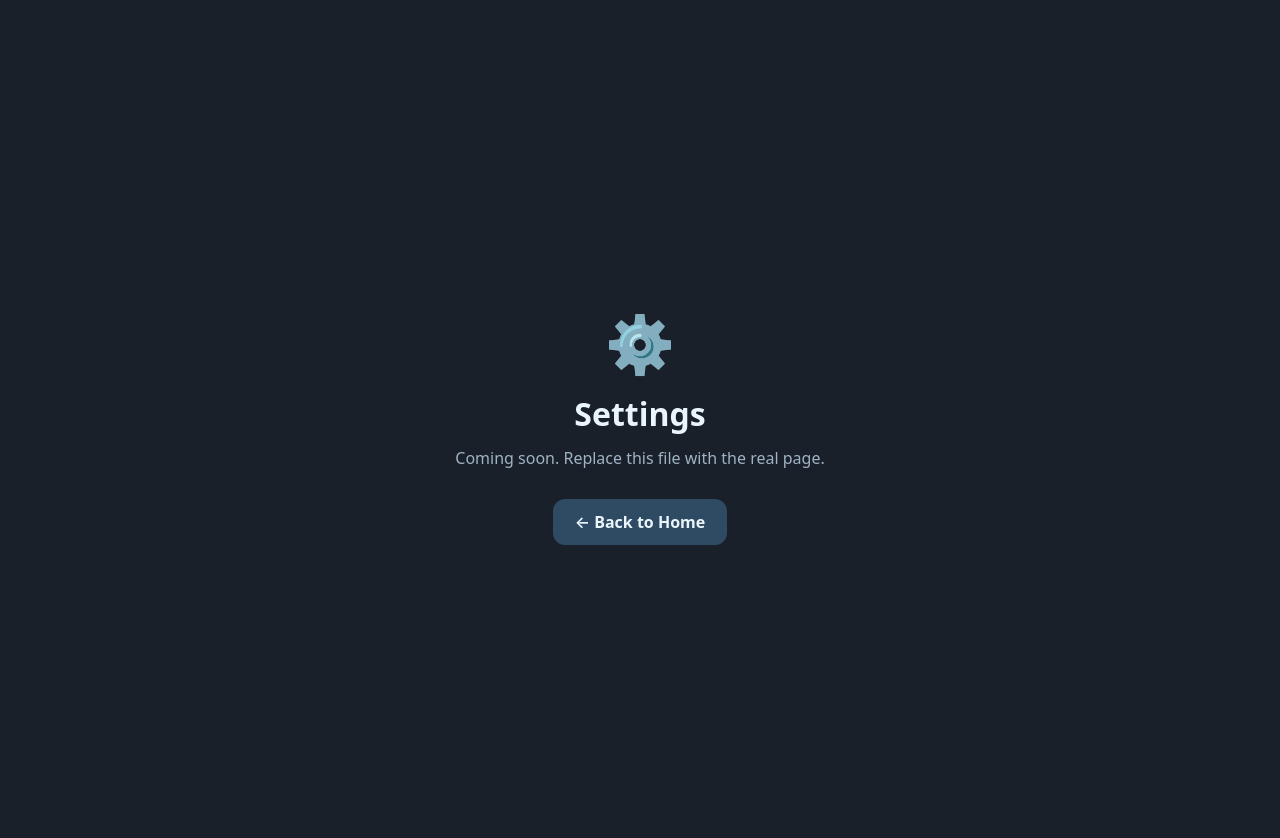
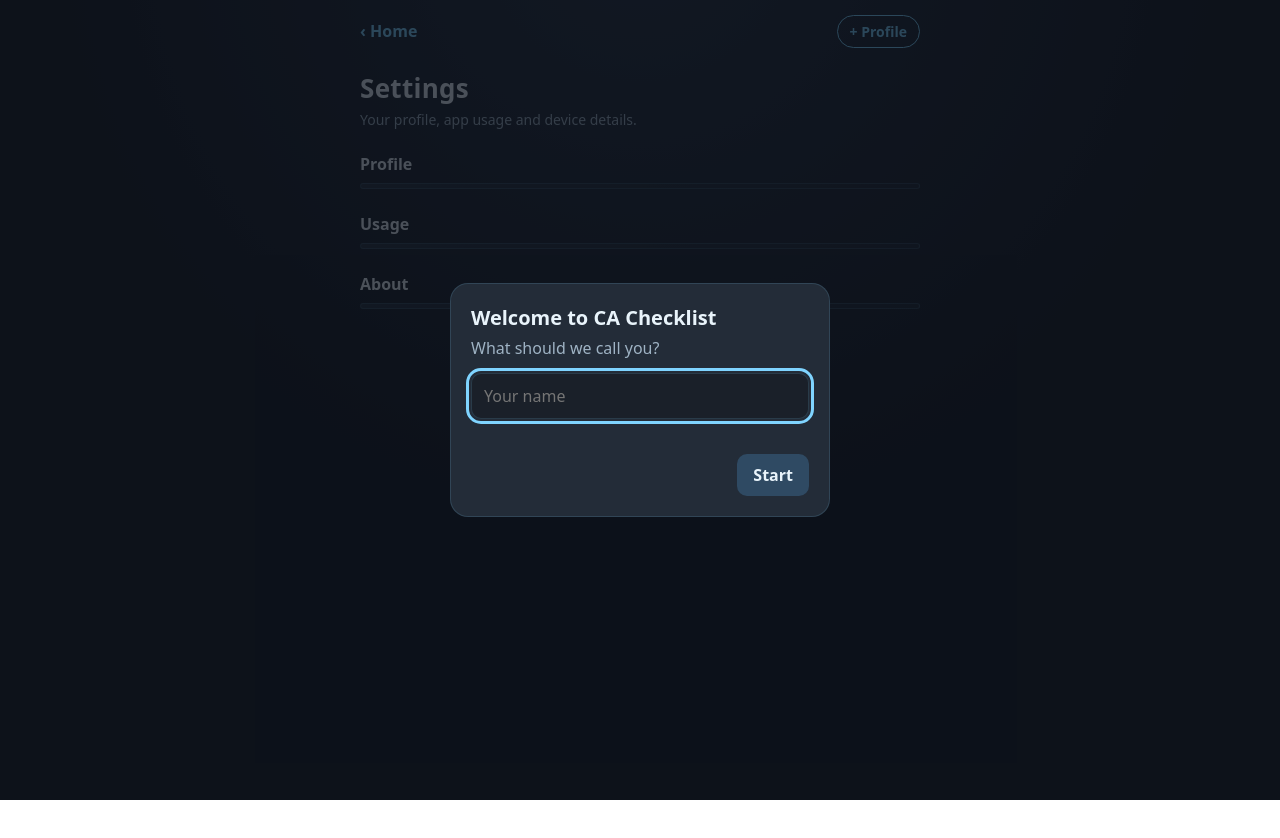
Before and after one commit to afnanhere036-eng/Ca-tracker, a plain HTML site: page settings.html in a window 1280 px wide. After the commit the page ends 800 px from the top, so only its background shows below. Drawn offline with Linux system fonts and the light colour scheme.

Commit message:
Update settings.html

```diff
--- a/settings.html
+++ b/settings.html
@@ -3,12 +3,42 @@
 <meta name="viewport" content="width=device-width, initial-scale=1, viewport-fit=cover">
 <meta name="theme-color" content="#1A2029">
 <title>Settings | CA Foundation</title>
-<style>
-body{margin:0;min-height:100vh;display:flex;flex-direction:column;align-items:center;justify-content:center;gap:12px;
-background:#1A2029;color:#e9f4fb;font-family:system-ui,-apple-system,sans-serif;text-align:center;padding:24px}
-.i{font-size:56px}h1{margin:0}p{color:#9fb3c4;margin:0}
-a{margin-top:18px;padding:12px 22px;border-radius:12px;background:#2f4a63;color:#e9f4fb;text-decoration:none;font-weight:600}
-</style></head><body>
-<div class="i">⚙️</div><h1>Settings</h1><p>Coming soon. Replace this file with the real page.</p>
-<a href="index.html">&larr; Back to Home</a>
+</head><body>
+<div id="cat-topbar"></div>
+<main class="wrap">
+  <h1>Settings</h1>
+  <p class="sub">Your profile, app usage and device details.</p>
+  <h2>Profile</h2><div class="panel" id="profile-card"></div>
+  <h2>Usage</h2><div class="panel" id="usage-card"></div>
+  <h2>About</h2><div class="panel" id="about-card"></div>
+</main>
+
+<script src="js/core.js"></script>
+<script>
+(function () {
+  var el = CAT.el;
+  function row(key, value, extra) {
+    var v = el("span", { class: "v" }, [el("span", { text: value })]);
+    if (extra) v.append(extra);
+    return el("div", { class: "kv" }, [el("span", { class: "k", text: key }), v]);
+  }
+  function render(p) {
+    var pc = document.getElementById("profile-card"), uc = document.getElementById("usage-card"), ac = document.getElementById("about-card");
+    pc.replaceChildren(); uc.replaceChildren(); ac.replaceChildren();
+    if (!p) return;
+    pc.append(row("Username", p.name, el("button", { class: "btn ghost small", text: "Edit", onclick: CAT.renameActive })));
+    pc.append(row("Profiles on this device", String(CAT.profiles.all().length), el("button", { class: "btn ghost small", text: "Add", onclick: CAT.addProfile })));
+    uc.append(row("Time in app", CAT.formatDuration(p.usageSec)));
+    uc.append(row("Using since", new Date(p.created).toLocaleDateString(undefined, { day: "numeric", month: "short", year: "numeric" })));
+    uc.append(row("Days using the app", String(Math.max(1, Math.ceil((Date.now() - p.created) / 86400000)))));
+    var d = CAT.deviceInfo();
+    ac.append(row("App name", CAT.app.name));
+    ac.append(row("Version", CAT.app.version));
+    ac.append(row("Device", d.name));
+    ac.append(row("Browser", d.browser));
+  }
+  CAT.onChange(render);
+  setInterval(function () { render(CAT.profiles.active()); }, 10000);
+})();
+</script>
 </body></html>
```
